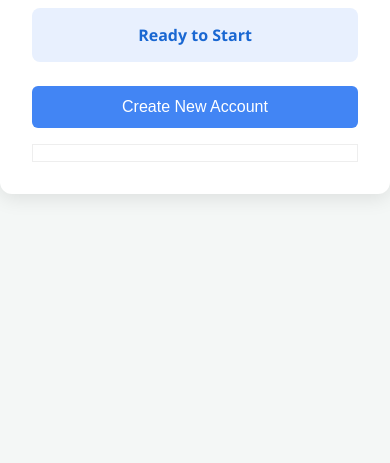
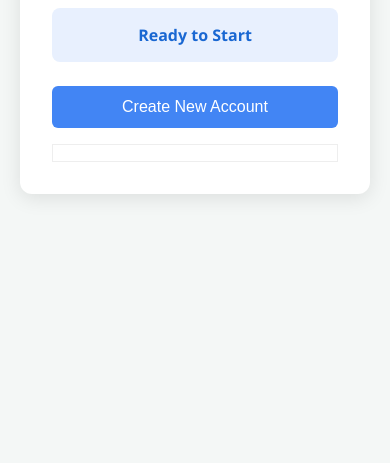
Before and after one commit to kashiregedit-cloud/gemail, a website: page public/index.html in a window 390 px wide. Shown: the part 381-844 px from the top of the page. Drawn offline with Linux system fonts and the light colour scheme.

Commit message:
Final Update: Mobile access support and responsive dashboard UI

```diff
--- a/public/index.html
+++ b/public/index.html
@@ -5,8 +5,8 @@
     <meta name="viewport" content="width=device-width, initial-scale=1.0">
     <title>Gmail Creator Dashboard</title>
     <style>
-        body { font-family: 'Segoe UI', Tahoma, Geneva, Verdana, sans-serif; background-color: #f4f7f6; display: flex; justify-content: center; align-items: center; height: 100vh; margin: 0; }
-        .container { background: white; padding: 2rem; border-radius: 12px; box-shadow: 0 4px 20px rgba(0,0,0,0.1); width: 400px; text-align: center; }
+        body { font-family: 'Segoe UI', Tahoma, Geneva, Verdana, sans-serif; background-color: #f4f7f6; display: flex; justify-content: center; align-items: center; min-height: 100vh; margin: 0; padding: 20px; box-sizing: border-box; }
+        .container { background: white; padding: 2rem; border-radius: 12px; box-shadow: 0 4px 20px rgba(0,0,0,0.1); width: 100%; max-width: 400px; text-align: center; }
         h1 { color: #333; margin-bottom: 1.5rem; }
         .status { margin: 1.5rem 0; padding: 1rem; border-radius: 8px; background: #e8f0fe; color: #1967d2; font-weight: bold; }
         button { background-color: #4285f4; color: white; border: none; padding: 12px 24px; border-radius: 6px; cursor: pointer; font-size: 16px; transition: background 0.3s; width: 100%; }
--- a/src/index.ts
+++ b/src/index.ts
@@ -1,7 +1,7 @@
 import express, { Request, Response } from 'express';
 import path from 'path';
 import { fileURLToPath } from 'url';
-import { runResearch } from './automation';
+import { runResearch } from './automation.js';
 
 const __filename = fileURLToPath(import.meta.url);
 const __dirname = path.dirname(__filename);
@@ -30,6 +30,7 @@ app.post('/api/start-signup', async (req: Request, res: Response) => {
     }
 });
 
-app.listen(PORT, () => {
+app.listen(PORT, '0.0.0.0', () => {
     console.log(`Dashboard running at http://localhost:${PORT}`);
+    console.log(`To access from mobile, use your PC's IP (e.g., http://192.168.1.x:3000)`);
 });
```
Also changed, not shown: 1 other file.
